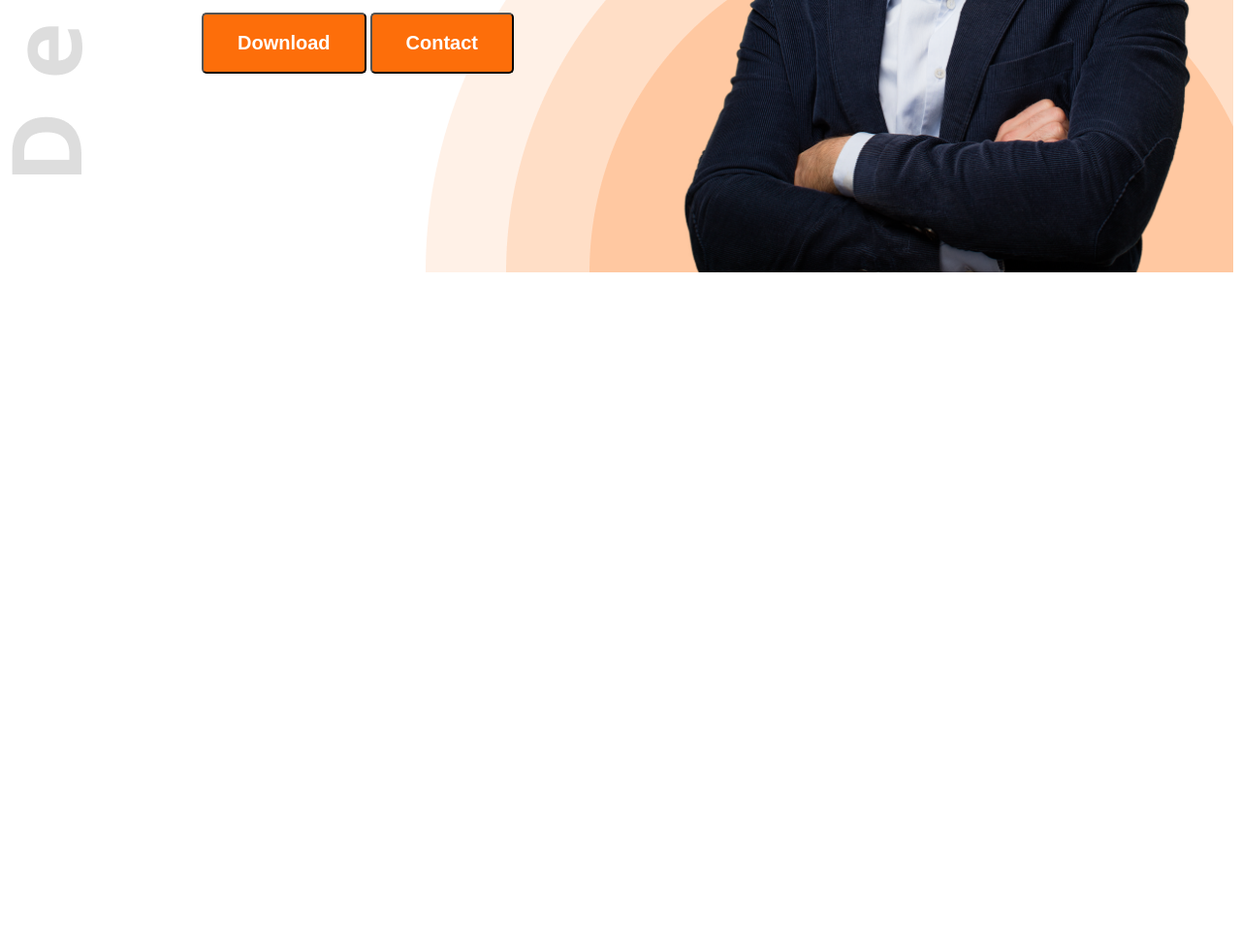
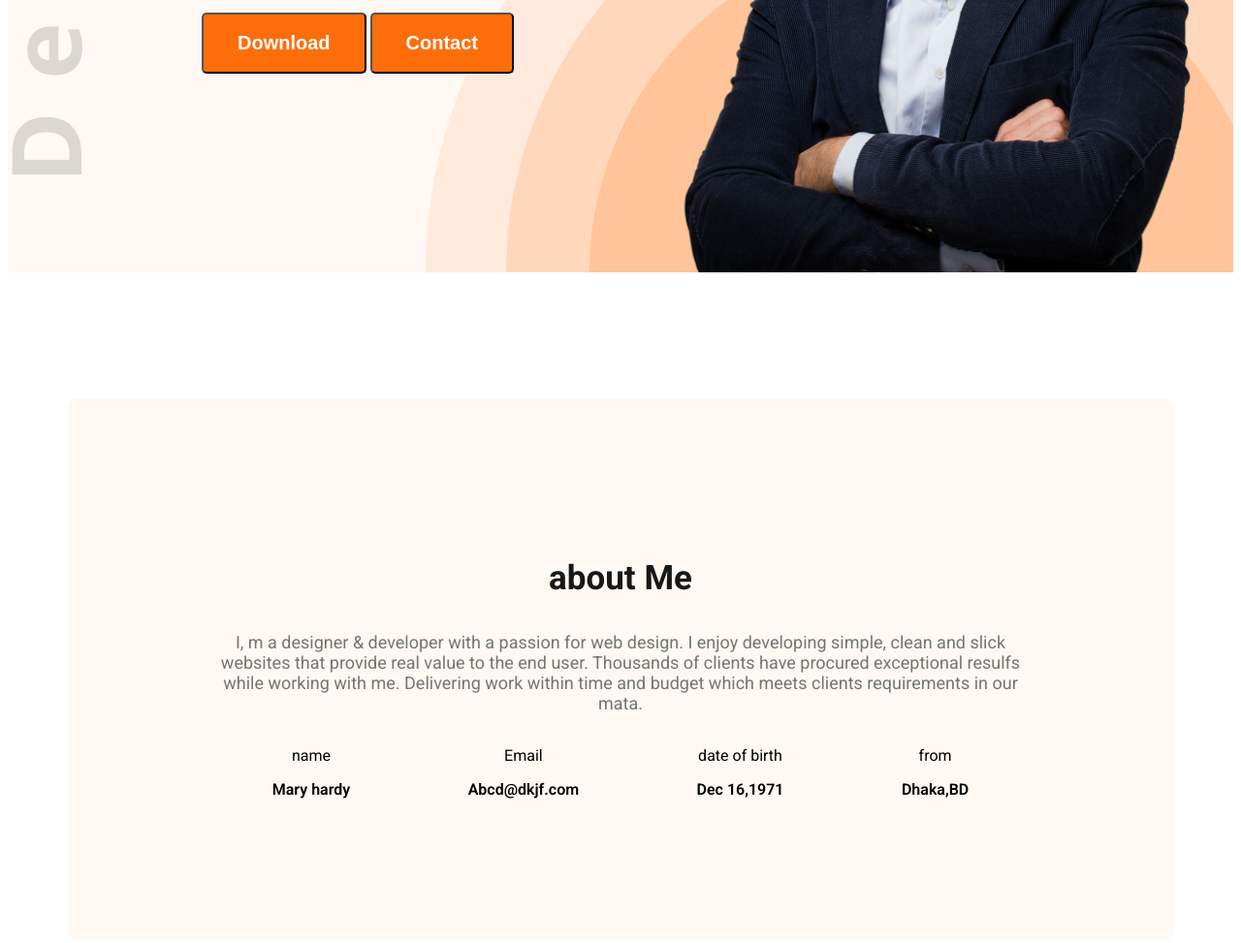
Before and after one commit to Robiul-2003/web-developer, a plain HTML site: page index.html in a window 1280 px wide. Shown: the part 633-1606 px from the top of the page at 97% size. Before the commit the page ends 922 px from the top, so only its background shows below. Drawn offline with Linux system fonts and the light colour scheme.

Commit message:
added main tag commit

```diff
--- a/hop/style.css
+++ b/hop/style.css
@@ -8,6 +8,9 @@
     "wdth" 100;
 }
 /*shared style */
+.secondary-bg{
+  background-color:#FFF8F3;
+}
 .text-primary{
   color:#FD6E0A;
 }
@@ -52,6 +55,16 @@ font-size:20px;
   padding:18px 35px;
   border-radius:5px;
 }
+.section-title{
+  font-size:35px;
+  font-weight:bold;
+  color:#181818;
+}
+.section-description{
+  font-size:18px;
+  color:#757575;
+}
+
 
 /*header img*/
 .header{
@@ -81,3 +94,24 @@ font-size:20px;
 .banner-profile-pic{
   width:580px;
 }
+/*main style*/
+main{
+  width:1140px;
+  margin:0 auto;
+}
+
+
+/* about style */
+.about{
+  border-radius:10px;
+  padding:130px 150px;
+  text-align: center;
+  margin-top:130px;
+}
+.about-items{
+ display: flex;
+ justify-content: space-around;
+}
+.item-description{
+ font-weight:600;
+}
--- a/index.html
+++ b/index.html
@@ -11,7 +11,7 @@
     <link rel="stylesheet" href="hop/style.css">
 </head>
 <body class="open-sans-normal">
-    <header class="header">
+    <header class="header secondary-bg">
 <nav>
                 <h3 class="nav-title">Ma<span class="text-primary">r</span>y</h3>
                <ul>
@@ -33,5 +33,38 @@
 
             </div>
     </header>
+<main>
+ <section class="about secondary-bg">
+       <h3 class="section-title"> about Me</h3>
+       <p class="section-description">I, m a designer & developer with a passion for web design. I enjoy developing simple, clean and
+slick websites that provide real value to the end user. Thousands of clients have procured
+exceptional resulfs while working with me. Delivering work within time and budget which meets
+clients requirements in our mata.</p>
+<div class="about-items">
+    <div class="about-item">
+        <p class="item-title">name</p>
+        <p class="item-description">Mary hardy</p>
+    </div>
+    <div class="about-item">
+        <p class="item-title">Email</p>
+        <p class="item-description">Abcd@dkjf.com</p>
+    </div>
+    <div class="about-item">
+        <p class="item-title">date of birth</p>
+        <p class="item-description">Dec 16,1971</p>
+    </div>
+    <div class="about-item">
+        <p class="item-title">from</p>
+        <p class="item-description">Dhaka,BD</p>
+    </div>
+</div>
+ </section>
+
+
+
+</main>
+
+
+
 </body>
 </html>
```
